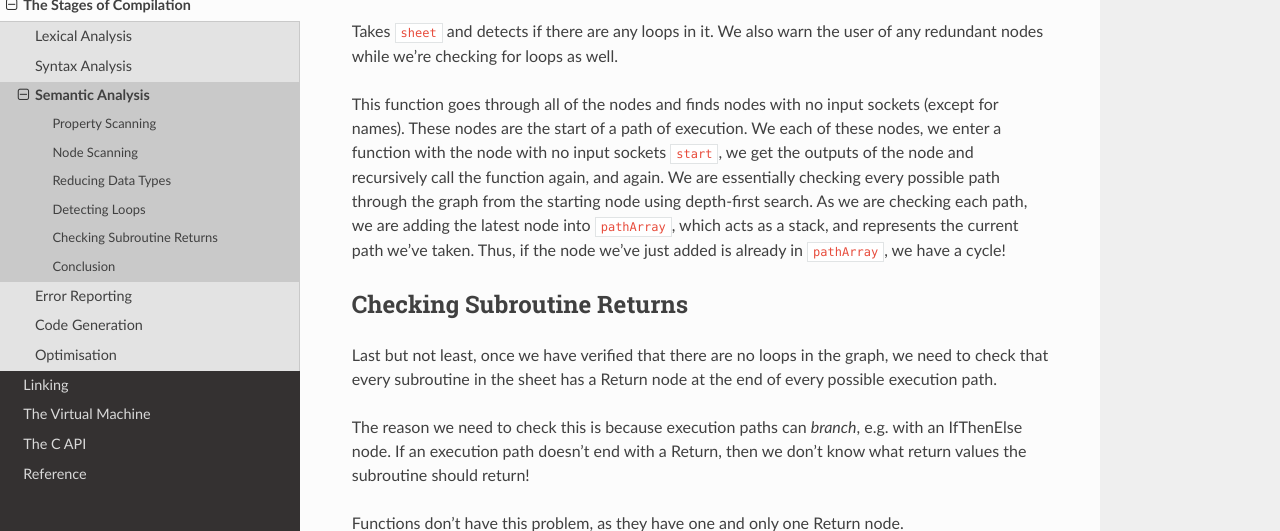
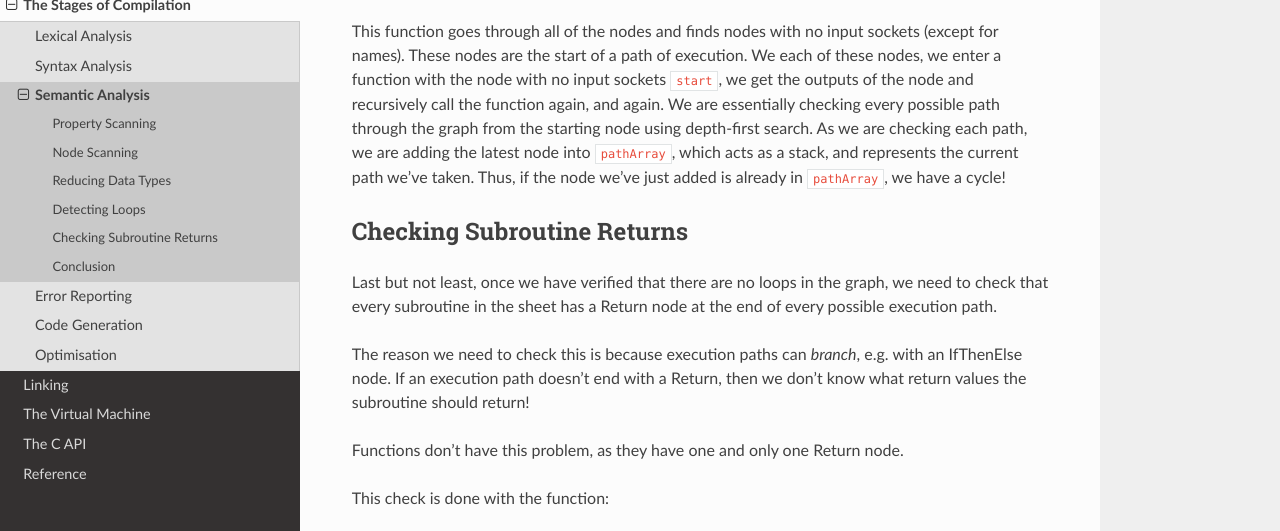
Before and after one commit to drwhut/decision, a Sphinx documentation site: the page built from docs/developer/source/the_stages_of_compilation/semantic_analysis.rst, in a window 1280 px wide and 900 px high, scrolled down 4696 px, cut to the strip 236-767 px from the top of the window. Built offline with Sphinx 7.4.7 and the Read the Docs theme 2.0.0, drawn with Linux system fonts in a browser that asks for light colours.

Commit message:
Removed paragraph in semantic analysis.

```diff
--- a/docs/developer/source/the_stages_of_compilation/semantic_analysis.rst
+++ b/docs/developer/source/the_stages_of_compilation/semantic_analysis.rst
@@ -231,9 +231,6 @@ that have no connections, i.e. *redundant* nodes.
 .. doxygenfunction:: d_semantic_detect_loops
    :no-link:
 
-Takes ``sheet`` and detects if there are any loops in it. We also warn the
-user of any redundant nodes while we're checking for loops as well.
-
 This function goes through all of the nodes and finds nodes with no input
 sockets (except for names). These nodes are the start of a path of execution.
 We each of these nodes, we enter a function with the node with no input sockets
```
